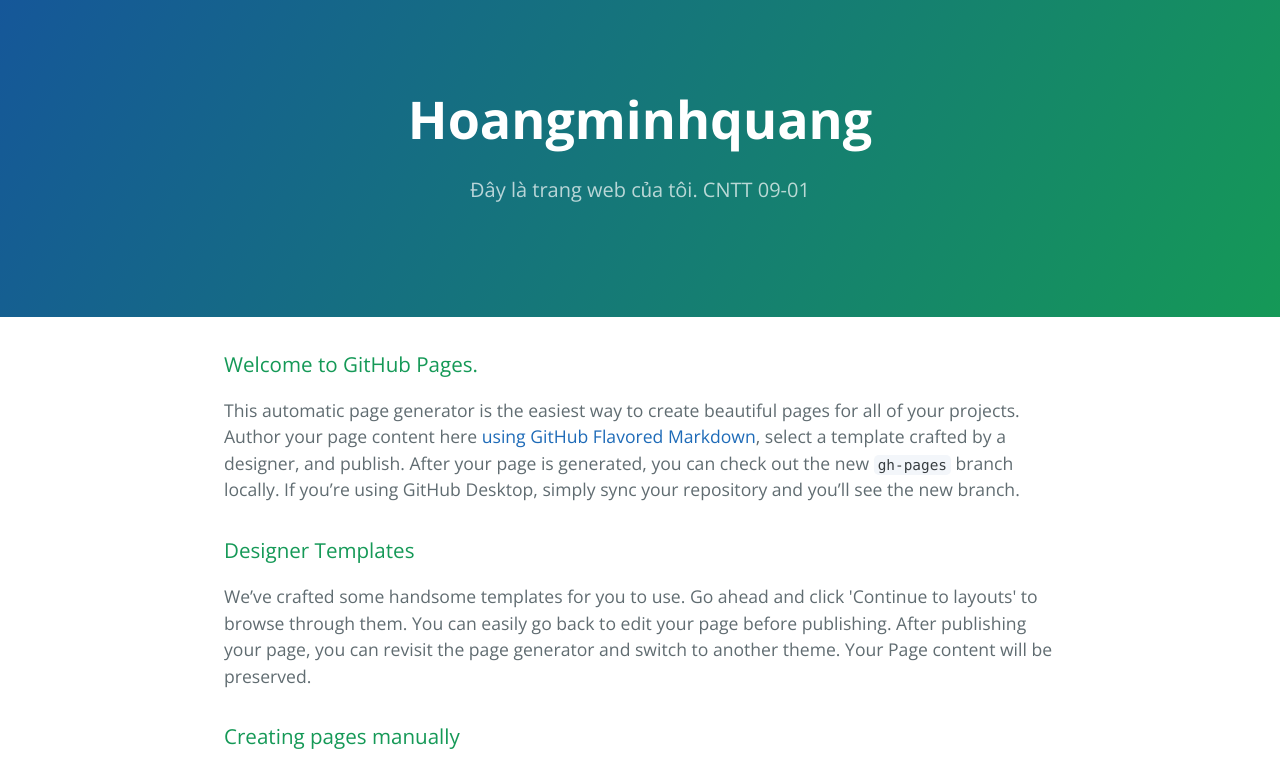
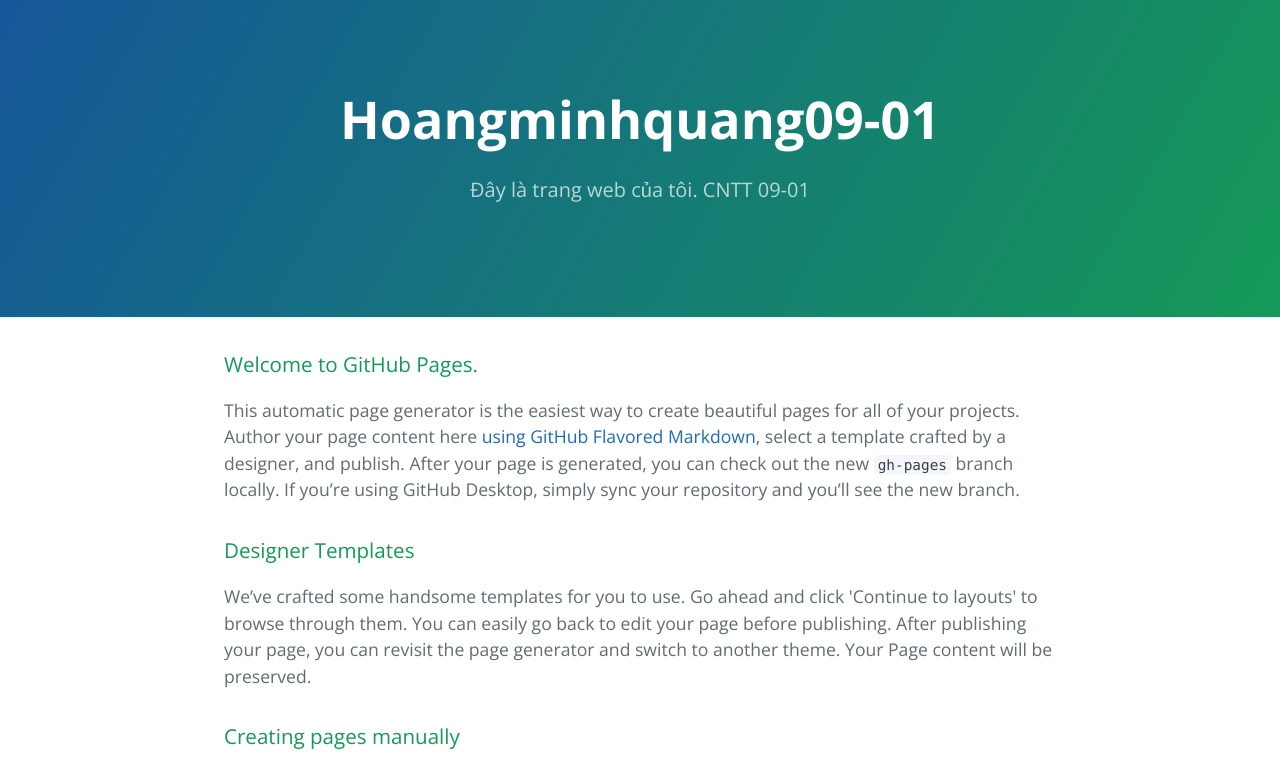
Before and after one commit to HoangMinhQuang/hoangminhquang.github.io, a plain HTML site: page index.html in a window 1280 px wide. Shown: the top 766 px of the page. Drawn offline with nearby package versions, Linux system fonts and the light colour scheme.

Commit message:
Update index.html

```diff
--- a/index.html
+++ b/index.html
@@ -11,7 +11,7 @@
   </head>
   <body>
     <section class="page-header">
-      <h1 class="project-name">Hoangminhquang</h1>
+      <h1 class="project-name">Hoangminhquang09-01</h1>
       <h2 class="project-tagline">Đây là trang web của tôi. CNTT 09-01</h2>
     </section>
 
```
